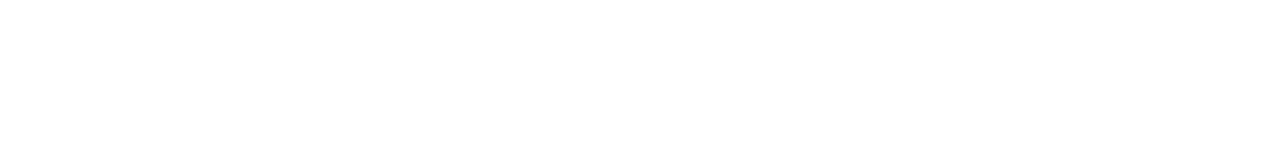
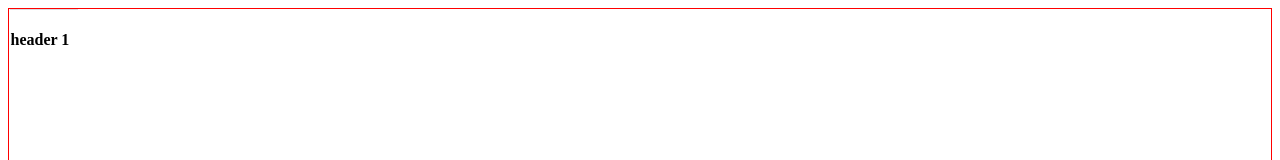
Before and after one commit to 09Skyfall/virtualized-table, a website built with Vite: page index.html in a window 1280 px wide. Shown: the top 160 px of the page. Built offline with nearby package versions, Linux system fonts and the light colour scheme.

Commit message:
feat: base support for table virtualization

```diff
--- a/index.html
+++ b/index.html
@@ -8,5 +8,45 @@
     <script type="module" src="/src/main.ts"></script>
   </head>
   <body>
+    <div class="wrapper">
+      <table is="virtualized-table" buffer="5" row-height="60">
+        <thead>
+          <tr><th>header 1</th></tr>
+        </thead>
+        <tbody>
+        </tbody>
+      </table>
+    </div>
+
+    <style>
+      .wrapper {
+        border: 1px solid red;
+        height: 500px;
+        overflow: auto;
+      }
+
+      table {
+        border-collapse: collapse;
+      }
+
+      table thead {
+        position: fixed
+      }
+
+      table tr {
+        height: 60px;
+        background-color: white;
+        border-top: 1px solid #dadde1;
+      }
+
+      table thead {
+        background-color: rgba(0, 0, 0, 0.03);
+      }
+      table td {
+        color: inherit;
+        border: 1px solid #dadde1;
+        padding: 0.75rem;
+      }
+    </style>
   </body>
 </html>
--- /dev/null
+++ b/src/lib/fromHtml.ts
@@ -0,0 +1,13 @@
+// https://stackoverflow.com/questions/494143/creating-a-new-dom-element-from-an-html-string-using-built-in-dom-methods-or-pro#answer-35385518
+
+export function fromHTML(html: string, trim = true) {
+  html = trim ? html.trim() : html;
+  if (!html) throw new Error("String cannot be empty.");
+
+  const template = document.createElement('template');
+  template.innerHTML = html;
+  const result = template.content.children;
+
+  if (result.length === 1) return result[0];
+  return result;
+}
--- a/src/main.ts
+++ b/src/main.ts
@@ -0,0 +1 @@
+import "./virtualized-table"
--- /dev/null
+++ b/src/virtualized-table.ts
@@ -0,0 +1,124 @@
+// 2. support children change through DOM manipulation or events to set or add rows(?)
+// 3. support 'items' attribute
+
+// BUG NOTI:
+// - Se si scorre troppo velocemente, la sliding window non sembra essere aggiornata correttamente
+//   risultando in una tabella mezza vuota
+
+import { fromHTML } from "@/lib/fromHtml"
+import SlidingWindow from "@/lib/sliding-window"
+
+class VirtualizedTable extends HTMLTableElement {
+  private N_BUFFER_ROWS = 1
+  private ROW_HEIGHT = 45
+
+  private _rows: HTMLTableRowElement[] = []
+  private _sliding_window!: SlidingWindow<HTMLTableRowElement>
+
+  private _visibile_rows = 0
+  private _parent_height = 0
+  private _start_obs = new IntersectionObserver(this._on_last_rows_start.bind(this))
+  private _end_obs = new IntersectionObserver(this._on_last_rows_end.bind(this))
+
+  constructor() {
+    super()
+    // TODO: remove demo from here
+    const tbody = document.querySelector("table tbody")!
+    for(let i = 0; i < 100; i++) {
+      tbody.appendChild(fromHTML(`<tr><td>cell ${i}</td></tr>`) as HTMLElement)
+    }
+  }z
+
+  connectedCallback() {
+    try {
+      this._rows = [...this.querySelectorAll("tbody tr").values()] as HTMLTableRowElement[]
+
+      this.N_BUFFER_ROWS = Number(this.getAttribute("buffer"))
+      this.ROW_HEIGHT = Number(this.getAttribute("row-height"))
+
+      this._init_parent_observation()
+      this._visibile_rows = Math.ceil(this.#parent_height / this.ROW_HEIGHT)
+
+      // The sliding window is made of a portion of rows that is always visible inside the table and a
+      // 'buffer' on the top and bottom side that are not visible.
+      // To these rows, two more are needed. These rows should avoid the possibility that the
+      // observers on each side of the table are triggered sequentially and indefinitely.
+      const _window_size = this._visibile_rows + (2 * this.N_BUFFER_ROWS) + 2
+      this._sliding_window = new SlidingWindow(
+        this._rows,
+        _window_size,
+        { on_change: this._on_slide.bind(this), immediate: true }
+      )
+
+    } catch (e) {
+      this._onError(e)
+    }
+  }
+
+  private _on_last_rows_start([entry]: IntersectionObserverEntry[]) {
+    if (entry.isIntersecting) {
+      this._sliding_window.slide_left(this.N_BUFFER_ROWS)
+    }
+  }
+
+  private _on_last_rows_end([entry]: IntersectionObserverEntry[]) {
+    if (entry.isIntersecting) {
+      this._sliding_window.slide_right(this.N_BUFFER_ROWS)
+    }
+  }
+
+  private _init_parent_observation() {
+    const _parent = this.parentElement
+    if (!_parent) throw "Virtualized table has no parent."
+    const _parentObserver = new ResizeObserver(this._on_parent_resize)
+    _parentObserver.observe(_parent)
+    this.#parent_height = _parent.clientHeight
+  }
+
+  set #parent_height(height: number) {
+    this._parent_height = height
+  }
+
+  get #parent_height() {
+    return this._parent_height
+  }
+
+  private _on_slide(new_elems: HTMLTableRowElement[]) {
+    this._replace_table_rows(new_elems)
+
+    this._start_obs.disconnect()
+    if (this._sliding_window.has_left_items()) {
+      // update observer for start of sliding window
+      const _observee_i = Math.ceil(this.N_BUFFER_ROWS / 2)
+      this._start_obs.observe(new_elems[_observee_i - 1])
+    }
+
+    this._end_obs.disconnect()
+    if (this._sliding_window.has_right_items()) {
+      // update observer for end of sliding window
+      const _observee_i = new_elems.length - Math.floor(this.N_BUFFER_ROWS / 2)
+      this._end_obs.observe(new_elems[_observee_i - 1])
+    }
+  }
+
+  private _replace_table_rows(elems: HTMLTableRowElement[]) {
+    const _first_tr = fromHTML(`<tr style="height: ${this._sliding_window.left * this.ROW_HEIGHT}px"></tr>`) as Element
+    const _last_tr = fromHTML(`<tr style="height: ${(this._rows.length - this._sliding_window.right) * this.ROW_HEIGHT}px"></tr>`) as Element
+
+    const _elems = [_first_tr, ...elems, _last_tr]
+    this.tBodies[0].replaceChildren(..._elems)
+  }
+
+  private _on_parent_resize([entry]: ResizeObserverEntry[]) {
+    // TODO: when this changes, n_rows and thus sliding_window should change
+    this._parent_height = entry.contentBoxSize[0].blockSize
+  }
+
+  private _onError(message: unknown) {
+    // TODO
+    // this.dispatchEvent(new Event("error"))
+    console.error(message)
+  }
+}
+
+customElements.define("virtualized-table", VirtualizedTable, { extends: "table" });
```
